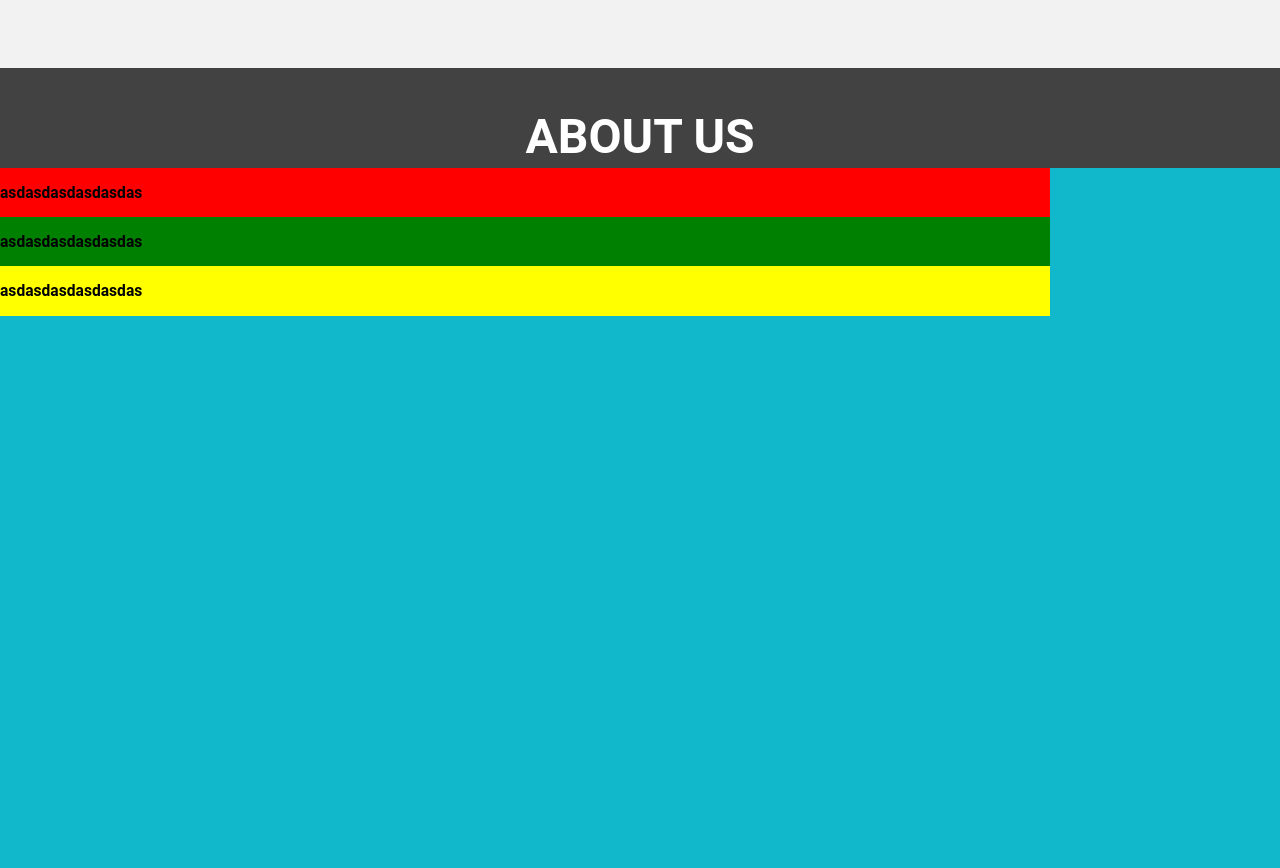
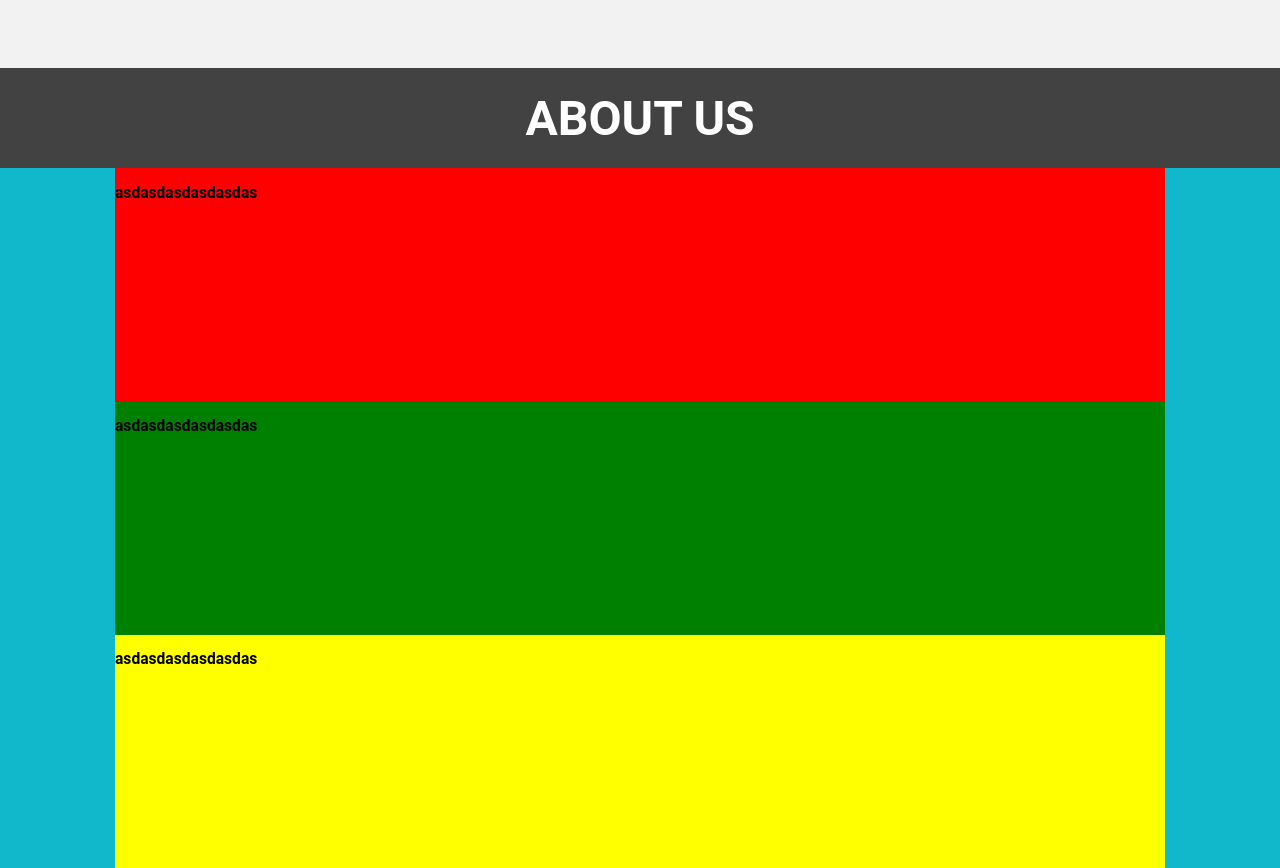
Before and after one commit to IvankivRLCoder/rb-first-project, a website: page app/jade/index.jade in a window 1280 px wide. Shown: the part 732-1600 px from the top of the page. Drawn offline with nearby package versions, Linux system fonts and the light colour scheme; files that its build step writes are made by us from their sources.

Commit message:
Add about us container

```diff
--- a/app/jade/index.jade
+++ b/app/jade/index.jade
@@ -58,22 +58,23 @@ html(lang="en")
         .about-us-title
           .container
             h2.about-us-title__name ABOUT US
-        .container
-          .about-us__who-we-are
-            article.about-us__who-we-are--inform
-              h3 asdasdasdasdasdas
-            .about-us__who-we-are--images
-              a(href="#")
-          .about-us__what-we-do
-            .about-us__what-we-do--images
-              a(href="#")
-            article.about-us__what-we-do--inform
-              h3 asdasdasdasdasdas
-          .about-us__how-we-do-it
-            article.about-us__how-we-do-it--inform
-              h3 asdasdasdasdasdas
-            .about-us__how-we-do-it--images
-              a(href="#")
+        .about-us-container
+          .container
+            .about-us__who-we-are
+              article.about-us__who-we-are--inform
+                h3 asdasdasdasdasdas
+              .about-us__who-we-are--images
+                a(href="#")
+            .about-us__what-we-do
+              .about-us__what-we-do--images
+                a(href="#")
+              article.about-us__what-we-do--inform
+                h3 asdasdasdasdasdas
+            .about-us__how-we-do-it
+              article.about-us__how-we-do-it--inform
+                h3 asdasdasdasdasdas
+              .about-us__how-we-do-it--images
+                a(href="#")
     //END ABOUT US
   script(src="js/libraries.min.js")
   script(src="js/common.js")
--- a/app/stylus/_aboutUs.styl
+++ b/app/stylus/_aboutUs.styl
@@ -1,11 +1,15 @@
 .about-us
-  display flex
+  display: flex
+  flex-grow: 1
   flex-direction: column
+  min-height: 545px
   height: 100vh
   background-color #11b8cc
   .about-us-title
-    justify-content center
-    display: flex
+    display: flex;
+    align-items: center
+    justify-content: center
+    flex-direction: row
     height 100px
     background-color #424242
     .about-us-title__name
@@ -14,15 +18,20 @@
       align-items center
       font-size 3rem
       color white
-  .about-us__who-we-are
+  .about-us-container
     display flex
-    flex-grow 1
-    background-color red
-  .about-us__what-we-do
-    display flex
-    flex-grow 1
-    background-color green
-  .about-us__how-we-do-it
-    display flex
-    flex-grow 1
-    background-color yellow
+    justify-content: center
+    flex-direction: row
+    flex-grow: 1
+    .about-us__who-we-are
+      display: flex
+      flex-grow: 1
+      background-color red
+    .about-us__what-we-do
+      display flex
+      flex-grow 1
+      background-color green
+    .about-us__how-we-do-it
+      display flex
+      flex-grow 1
+      background-color yellow
```
Also changed, not shown: app/css/main.css, app/index.html, 2 other files.
